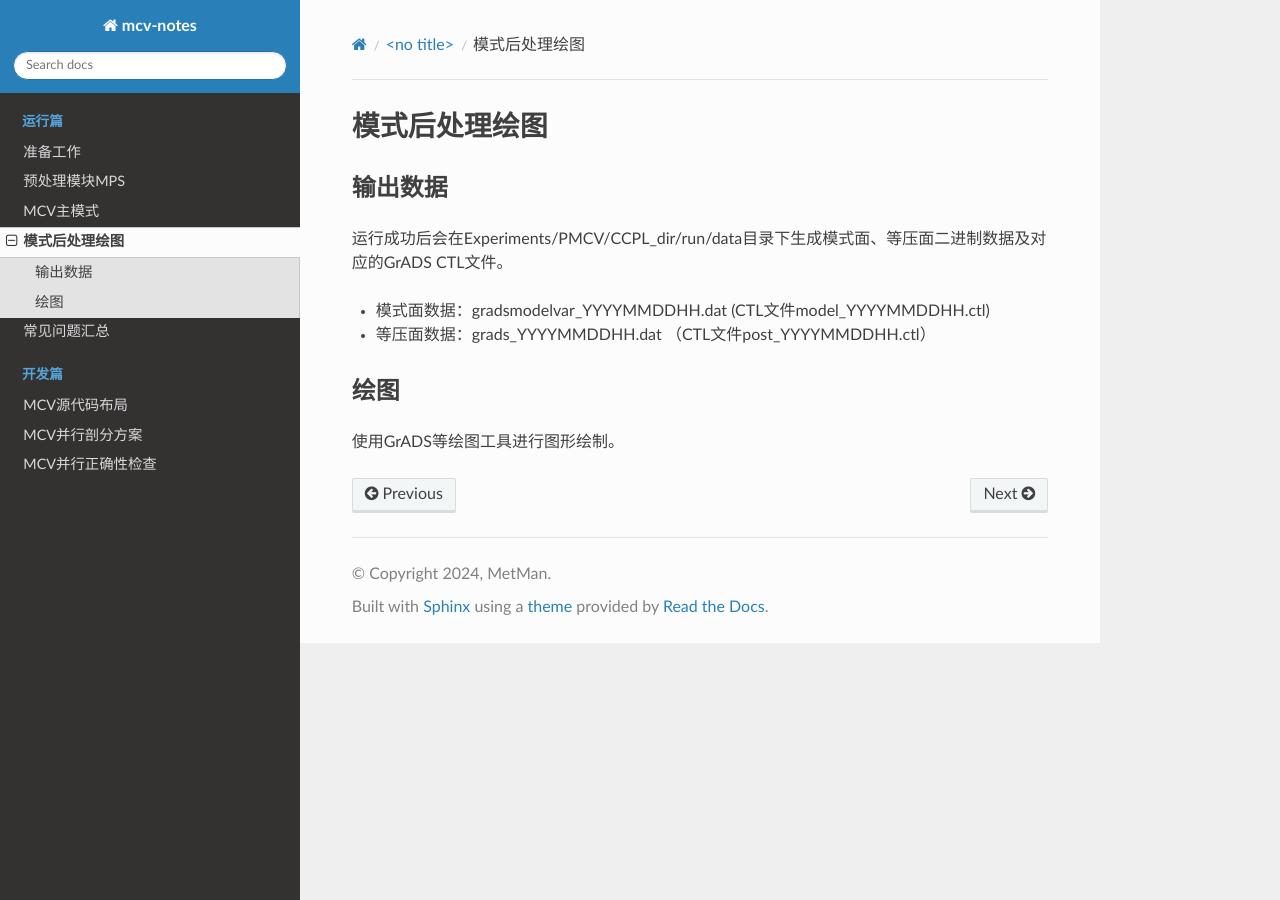
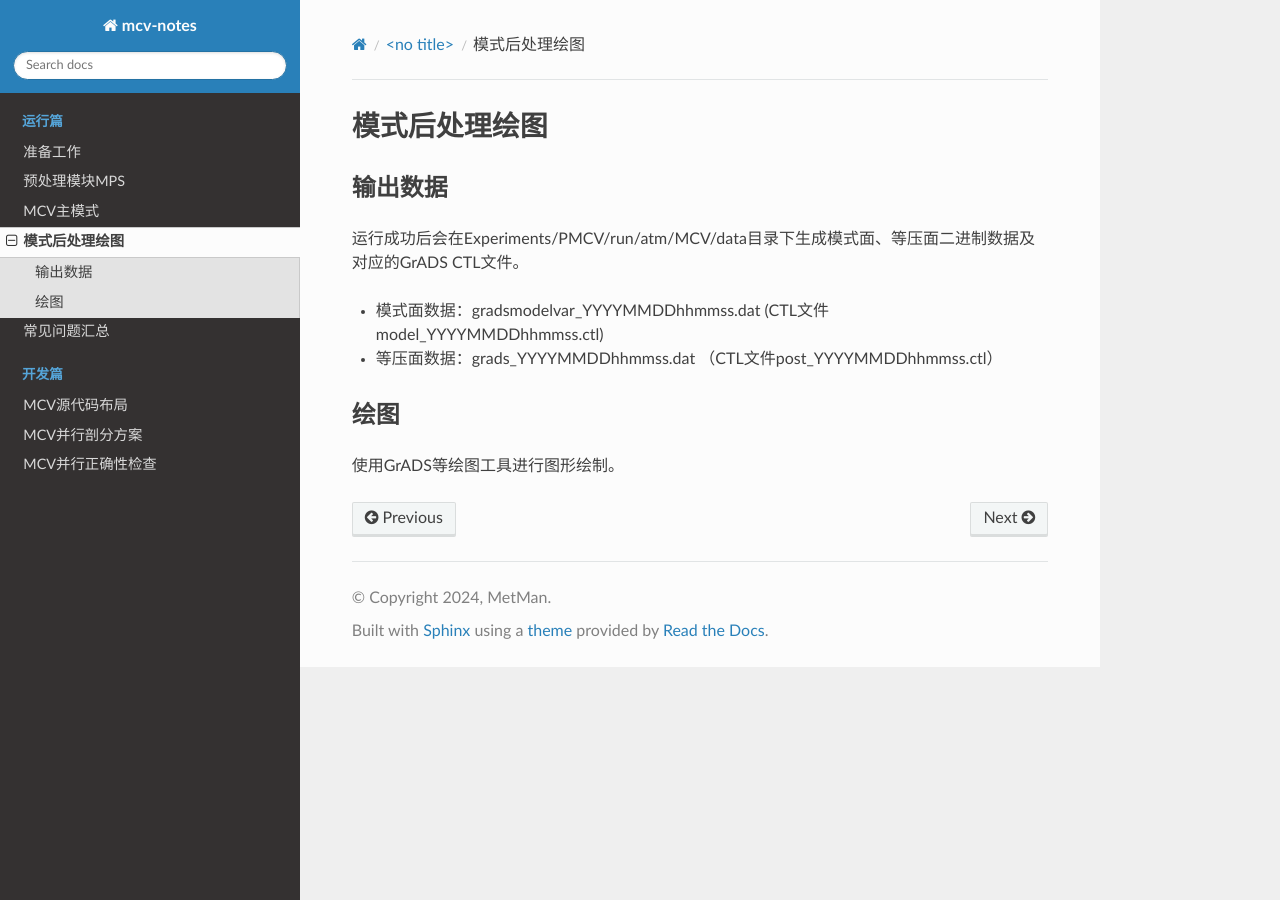
Before and after one commit to qingu/mug, a Sphinx documentation site: the page built from source/run_section/04_postprocess.md, in a window 1280 px wide. Built offline with Sphinx 7.4.7 and the Read the Docs theme 2.0.0, drawn with Linux system fonts in a browser that asks for light colours.

Commit message:
fix bugs of v1.0

```diff
--- a/source/run_section/04_postprocess.md
+++ b/source/run_section/04_postprocess.md
@@ -2,10 +2,10 @@
 
 ## 输出数据
 
-运行成功后会在Experiments/PMCV/CCPL_dir/run/data目录下生成模式面、等压面二进制数据及对应的GrADS CTL文件。
+运行成功后会在Experiments/PMCV/run/atm/MCV/data目录下生成模式面、等压面二进制数据及对应的GrADS CTL文件。
 
-- 模式面数据：gradsmodelvar_YYYYMMDDHH.dat (CTL文件model_YYYYMMDDHH.ctl)
-- 等压面数据：grads_YYYYMMDDHH.dat （CTL文件post_YYYYMMDDHH.ctl）
+- 模式面数据：gradsmodelvar_YYYYMMDDhhmmss.dat (CTL文件model_YYYYMMDDhhmmss.ctl)
+- 等压面数据：grads_YYYYMMDDhhmmss.dat （CTL文件post_YYYYMMDDhhmmss.ctl）
 
 ## 绘图
 
```
Also changed, not shown: source/run_section/02_mps.md (+4 -4 lines), source/run_section/03_mcv.md (+3 -3 lines), source/run_section/05_problems.md (+12 -0 lines).
